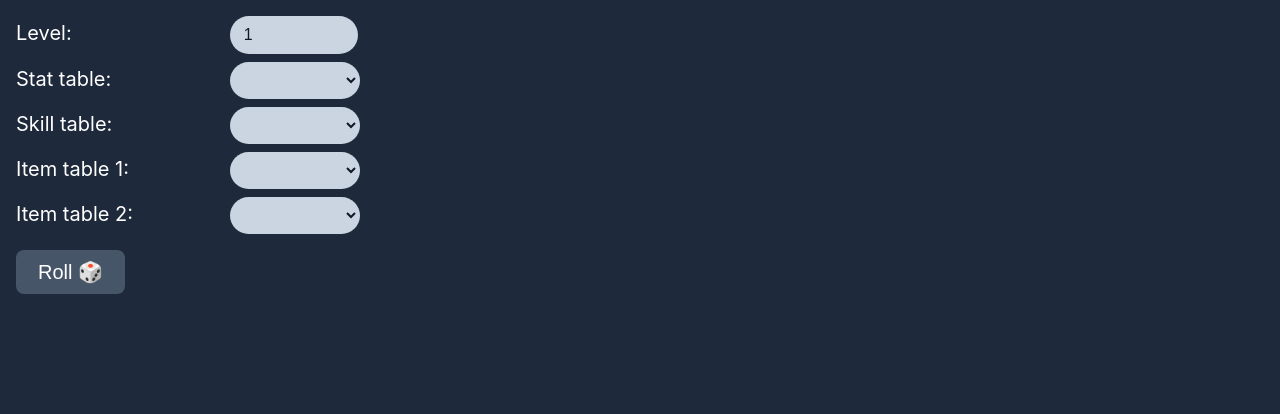
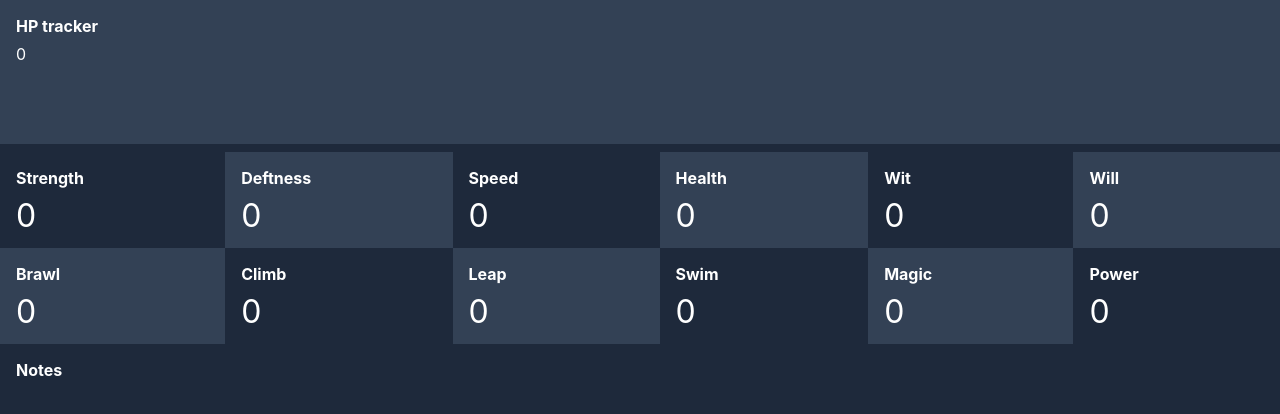
Before and after one commit to matthew-mcallister/dndstuff, a React app: page /npcs/1 in a window 1280 px wide. Shown: the top 414 px of the page. Built offline with nearby package versions, Linux system fonts and the light colour scheme.

Commit message:
Add NPC character sheet

```diff
--- a/package.json
+++ b/package.json
@@ -11,6 +11,7 @@
     "handlebars": "^4.7.7",
     "react": "^18.2.0",
     "react-dom": "^18.2.0",
+    "react-router-dom": "^6.8.2",
     "sass": "^1.57.1",
     "typescript": "^4.9.3"
   },
--- /dev/null
+++ b/src/Routes.tsx
@@ -0,0 +1,17 @@
+import { Route, BrowserRouter as Router, Routes } from 'react-router-dom'
+import App from './pages/App'
+import NpcPage from './pages/Npc'
+import React from 'react'
+
+export default function AppRoutes() {
+  return (
+    <Router>
+      <Routes>
+        <Route path='/' element={<App />} />
+        <Route path='/npcs'>
+          <Route path=':id' element={<NpcPage />} />
+        </Route>
+      </Routes>
+    </Router>
+  )
+}
--- a/src/index.tsx
+++ b/src/index.tsx
@@ -1,12 +1,13 @@
 import './index.css'
 
 import React from 'react'
-import ReactDOM from 'react-dom/client'
-import App from './App'
+import ReactDOM from 'react-dom'
 
-const root = ReactDOM.createRoot(document.getElementById('root'))
-root.render(
+import Routes from './Routes'
+
+ReactDOM.render(
   <React.StrictMode>
-    <App />
-  </React.StrictMode>
+    <Routes />
+  </React.StrictMode>,
+  document.getElementById('root')
 )
--- a/src/App.scss
+++ b/src/pages/App.scss
@@ -1,4 +1,4 @@
-@import './common.scss';
+@import '../common.scss';
 
 body {
   background-color: $slate-800;
--- /dev/null
+++ b/src/pages/Npc.scss
@@ -0,0 +1,32 @@
+@import '../common.scss';
+
+.NpcSheet {
+  color: white;
+  display: grid;
+  grid-template-columns: auto auto auto auto auto auto;
+
+  h4 {
+    margin: 0.5rem 0;
+  }
+}
+
+.GridCell {
+  height: 5rem;
+  padding: 0.5rem 1rem;
+}
+
+.BigBox {
+  padding: 0.5rem 1rem;
+  height: 8rem;
+  grid-column-start: 1;
+  grid-column-end: 7;
+  margin-bottom: 0.5rem;
+}
+
+.Alt {
+  background-color: $slate-700;
+}
+
+.Stat {
+  font-size: xx-large;
+}
--- /dev/null
+++ b/src/pages/Npc.tsx
@@ -0,0 +1,48 @@
+import React from 'react'
+import { useParams } from 'react-router-dom'
+
+import Npc from '../Npc'
+import './Npc.scss'
+
+function Stat(props: { name: string; value: string | number; alt?: boolean }) {
+  const { name, value, alt } = props
+  const className = alt ? 'GridCell Alt' : 'GridCell'
+  return (
+    <div className={className}>
+      <h4>{name}</h4>
+      <span className='Stat'>{value}</span>
+    </div>
+  )
+}
+
+export default function NpcPage() {
+  const { id } = useParams()
+  const npc: Npc = new Npc()
+  Object.assign(npc, JSON.parse(localStorage.getItem(`npc:${id}`)))
+  return (
+    <div className='NpcSheet'>
+      <div className='BigBox Alt'>
+        <h4>HP tracker</h4>
+        {npc.hitpoints}
+      </div>
+
+      <Stat name='Strength' value={npc.strength} />
+      <Stat name='Deftness' value={npc.deftness} alt />
+      <Stat name='Speed' value={npc.speed} />
+      <Stat name='Health' value={npc.health} alt />
+      <Stat name='Wit' value={npc.wit} />
+      <Stat name='Will' value={npc.will} alt />
+
+      <Stat name='Brawl' value={npc.brawling} alt />
+      <Stat name='Climb' value={npc.climbing} />
+      <Stat name='Leap' value={npc.leaping} alt />
+      <Stat name='Swim' value={npc.swimming} />
+      <Stat name='Magic' value={npc.magic} alt />
+      <Stat name='Power' value={npc.power} />
+
+      <div className='BigBox'>
+        <h4>Notes</h4>
+      </div>
+    </div>
+  )
+}
```
Also changed, not shown: src/pages/App.tsx (renamed from src/App.tsx, +4 -4 lines), src/Npc.ts (renamed from src/Npc.tsx), 1 other file (tests, documents, lock files or other folders).
